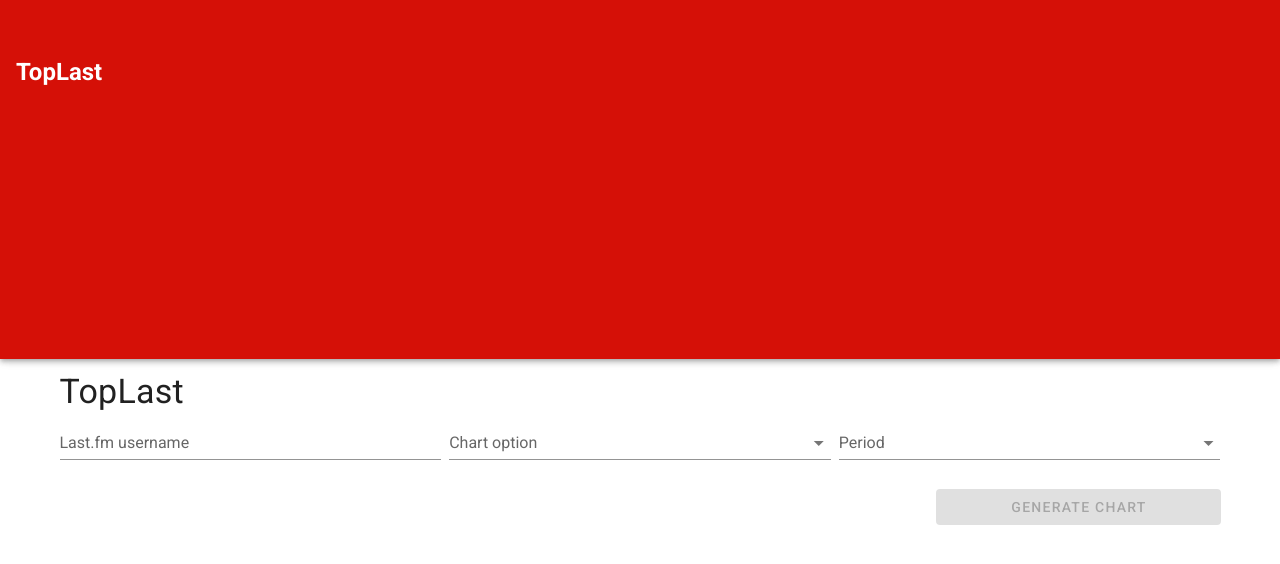
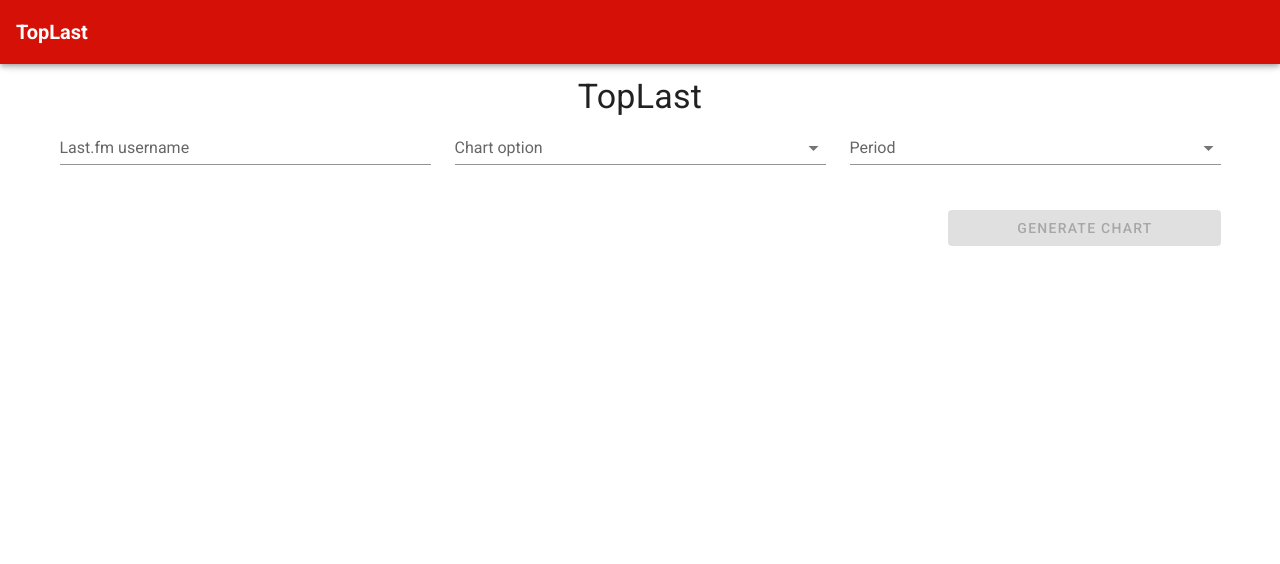
Before and after one commit to toplast/toplast, a Vue app: page / in a window 1280 px wide. Shown: the top 564 px of the page. Built offline with nearby package versions, Linux system fonts and the light colour scheme.

Commit message:
:lipstick: Updated elements to Vuetify 2.0

```diff
--- a/src/App.vue
+++ b/src/App.vue
@@ -3,7 +3,7 @@
     <Toolbar v-if="showUI" />
 
     <VContent>
-      <router-view />
+      <RouterView />
     </VContent>
   </VApp>
 </template>
--- a/src/components/chart/Body.vue
+++ b/src/components/chart/Body.vue
@@ -1,10 +1,11 @@
 <template>
   <VCard flat tile :color="colors[2]" height="275">
-    <VLayout px-1 align-center fill-height>
-      <VFlex
+    <VRow class="px-1 fill-height" align="center">
+      <VCol
         v-for="(item, i) in items"
         :key="i"
-        class="xs3 px-1 text-xs-center"
+        class="px-1 text-center"
+        cols="3"
         :style="`color: ${textColor};`"
       >
         <img
@@ -17,8 +18,8 @@
         <div v-if="item.subtitle" class="pt-1 text-truncate body-1">
           {{ item.subtitle }}
         </div>
-      </VFlex>
-    </VLayout>
+      </VCol>
+    </VRow>
   </VCard>
 </template>
 
--- a/src/components/chart/Footer.vue
+++ b/src/components/chart/Footer.vue
@@ -1,15 +1,16 @@
 <template>
   <VCard flat tile color="#fafafa" height="150">
-    <VLayout px-3 align-center fill-height>
-      <VFlex
+    <VRow class="px-3 fill-height" align="center">
+      <VCol
         v-for="(item, i) in items"
         :key="i"
-        class="xs6 px-3"
+        cols="6"
+        class="px-3"
         :style="`color: ${textColor};`"
       >
         <Item :data="item" :text-color="textColor" />
-      </VFlex>
-    </VLayout>
+      </VCol>
+    </VRow>
   </VCard>
 </template>
 
--- a/src/components/chart/Header.vue
+++ b/src/components/chart/Header.vue
@@ -1,22 +1,22 @@
 <template>
   <VCard flat tile :color="colors[0]" height="325">
-    <VLayout align-center fill-height>
-      <VFlex xs8 px-3 :style="`color: ${textColor};`">
+    <VRow class="fill-height" align="center">
+      <VCol class="px-3" cols="8" :style="`color: ${textColor};`">
         <div class="headline font-weight-light">{{ data.sectionName }}</div>
         <div class="display-2 font-weight-regular">{{ data.title }}</div>
         <div v-if="data.subtitle" class="headline font-weight-regular">
           {{ data.subtitle }}
         </div>
-      </VFlex>
-      <VFlex xs4 text-xs-center>
+      </VCol>
+      <VCol class="xs-4 text-center">
         <img
           :src="data.image"
           :alt="data.title"
           class="elevation-6 image"
           :style="data.round ? 'border-radius: 100%' : ''"
         />
-      </VFlex>
-    </VLayout>
+      </VCol>
+    </VRow>
   </VCard>
 </template>
 
--- a/src/components/ui/Toolbar.vue
+++ b/src/components/ui/Toolbar.vue
@@ -1,27 +1,16 @@
 <template>
-  <VToolbar color="primary" dense prominent dark>
-    <VToolbarTitle class="clickable font-weight-bold" @click="$router.push('/')"
-      >TopLast</VToolbarTitle
-    >
-    <VSpacer />
-
-    <!-- <VBtn v-if="isLogged" flat icon @click="$router.push('/account')">
-      <VIcon>mdi-account</VIcon>
-    </VBtn>
-    <VBtn v-else icon flat @click="$router.push('/login')">
-      <VIcon>mdi-login</VIcon>
-    </VBtn>-->
-  </VToolbar>
+  <div>
+    <VAppBar color="primary" dark>
+      <VToolbarTitle class="clickable font-weight-bold" @click="$router.push('/')"
+        >TopLast</VToolbarTitle
+      >
+    </VAppBar>
+  </div>
 </template>
 
 <script>
 export default {
   name: 'Toolbar'
-  // computed: {
-  //   isLogged () {
-  //     return Math.random() >= 0.5
-  //   }
-  // }
 };
 </script>
 
--- a/src/views/Home.vue
+++ b/src/views/Home.vue
@@ -1,12 +1,12 @@
 <template>
-  <VContainer text-xs-center grid-list-md>
+  <VContainer class="text-center">
     <div class="display-1">TopLast</div>
     <VForm v-model="valid">
-      <VLayout wrap>
-        <VFlex xs12 md4>
+      <VRow>
+        <VCol cols="12" md="4">
           <VTextField v-model="user" label="Last.fm username" :rules="rules" />
-        </VFlex>
-        <VFlex xs12 md4>
+        </VCol>
+        <VCol cols="12" md="4">
           <VSelect
             v-model="option"
             item-text="value"
@@ -15,8 +15,8 @@
             :items="options"
             :rules="rules"
           />
-        </VFlex>
-        <VFlex xs12 md4>
+        </VCol>
+        <VCol cols="12" md="4">
           <VSelect
             v-model="period"
             item-text="value"
@@ -25,8 +25,8 @@
             :items="periods"
             :rules="rules"
           />
-        </VFlex>
-        <VFlex xs12 md3 offset-md9>
+        </VCol>
+        <VCol cols="12" md="3" offset-md="9">
           <VBtn
             block
             color="primary"
@@ -35,8 +35,8 @@
             @click="generateChart()"
             >Generate chart</VBtn
           >
-        </VFlex>
-      </VLayout>
+        </VCol>
+      </VRow>
     </VForm>
   </VContainer>
 </template>
```
